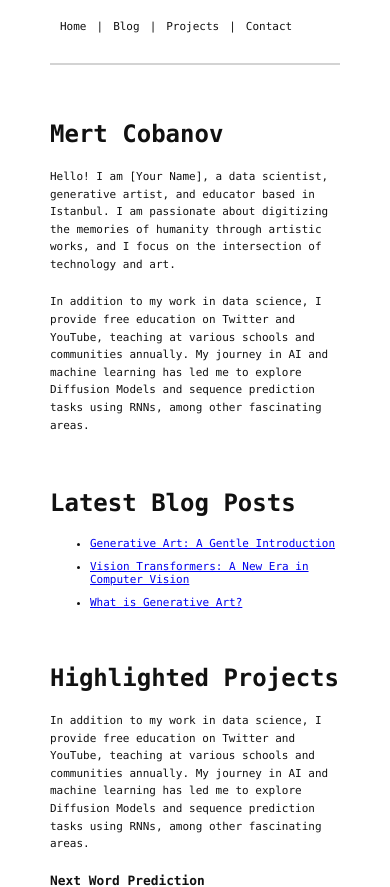
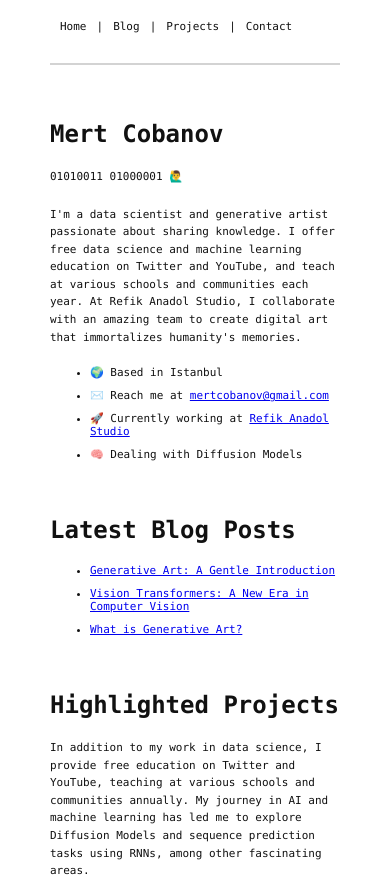
Before and after one commit to cobanov/web-cobanov, a Flask app: page / in a window 390 px wide. Shown: the top 887 px of the page. Run offline with Flask 3, Linux system fonts and the light colour scheme.

```diff
--- a/templates/index.html
+++ b/templates/index.html
@@ -3,18 +3,28 @@
 <!-- Introduction Section -->
 <div class="introduction">
   <h2>Mert Cobanov</h2>
+  <p>01010011 01000001 🙋‍♂️</p>
+
   <p>
-    Hello! I am [Your Name], a data scientist, generative artist, and educator
-    based in Istanbul. I am passionate about digitizing the memories of humanity
-    through artistic works, and I focus on the intersection of technology and
-    art.
+    I'm a data scientist and generative artist passionate about sharing
+    knowledge. I offer free data science and machine learning education on
+    Twitter and YouTube, and teach at various schools and communities each year.
+    At Refik Anadol Studio, I collaborate with an amazing team to create digital
+    art that immortalizes humanity's memories.
   </p>
-  <p>
-    In addition to my work in data science, I provide free education on Twitter
-    and YouTube, teaching at various schools and communities annually. My
-    journey in AI and machine learning has led me to explore Diffusion Models
-    and sequence prediction tasks using RNNs, among other fascinating areas.
-  </p>
+
+  <ul>
+    <li>🌍 Based in Istanbul</li>
+    <li>
+      ✉️ Reach me at
+      <a href="mailto:mertcobanov@gmail.com">mertcobanov@gmail.com</a>
+    </li>
+    <li>
+      🚀 Currently working at
+      <a href="http://refikanadol.com" target="_blank">Refik Anadol Studio</a>
+    </li>
+    <li>🧠 Dealing with Diffusion Models</li>
+  </ul>
 </div>
 
 <!-- Latest Blog Posts Section -->
```
